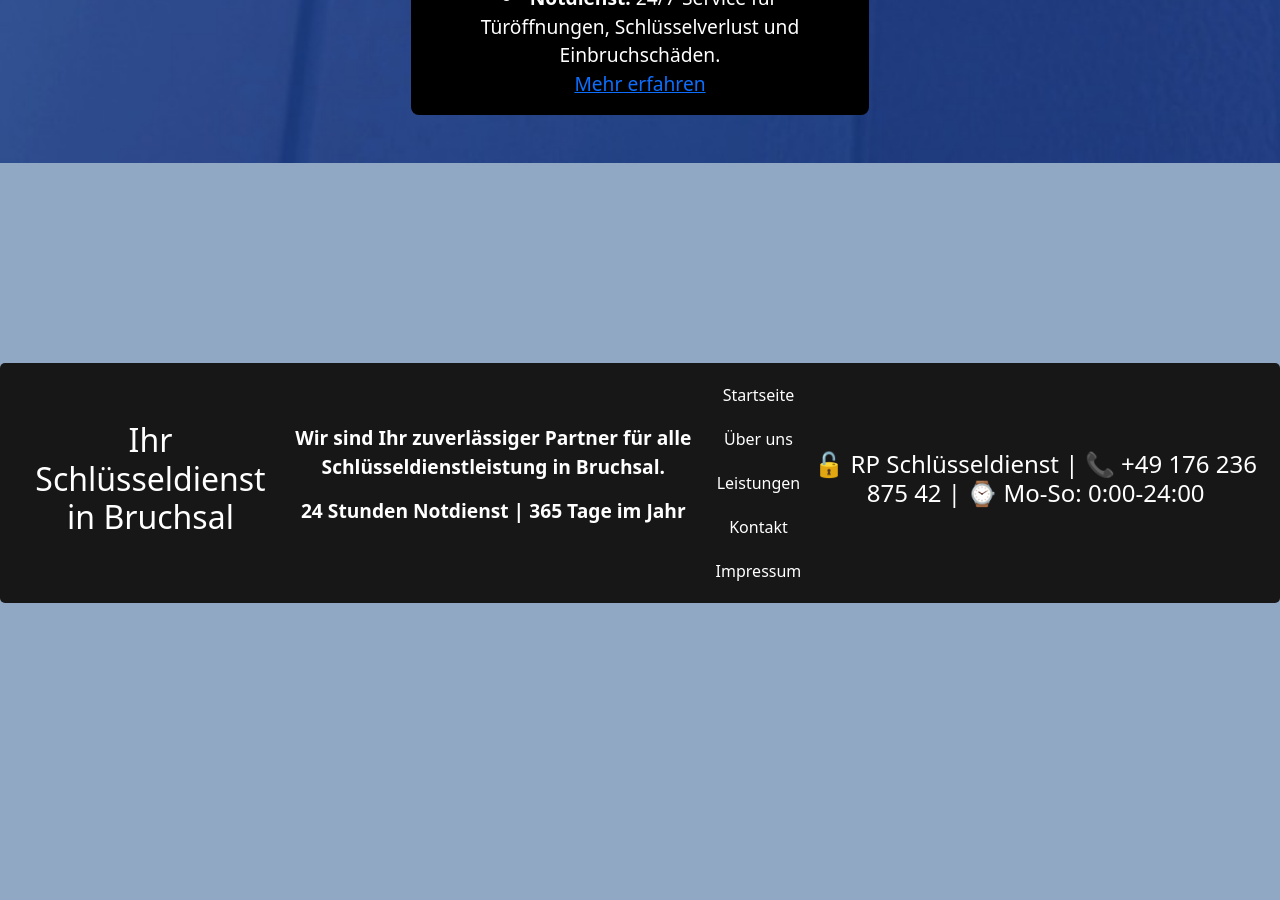
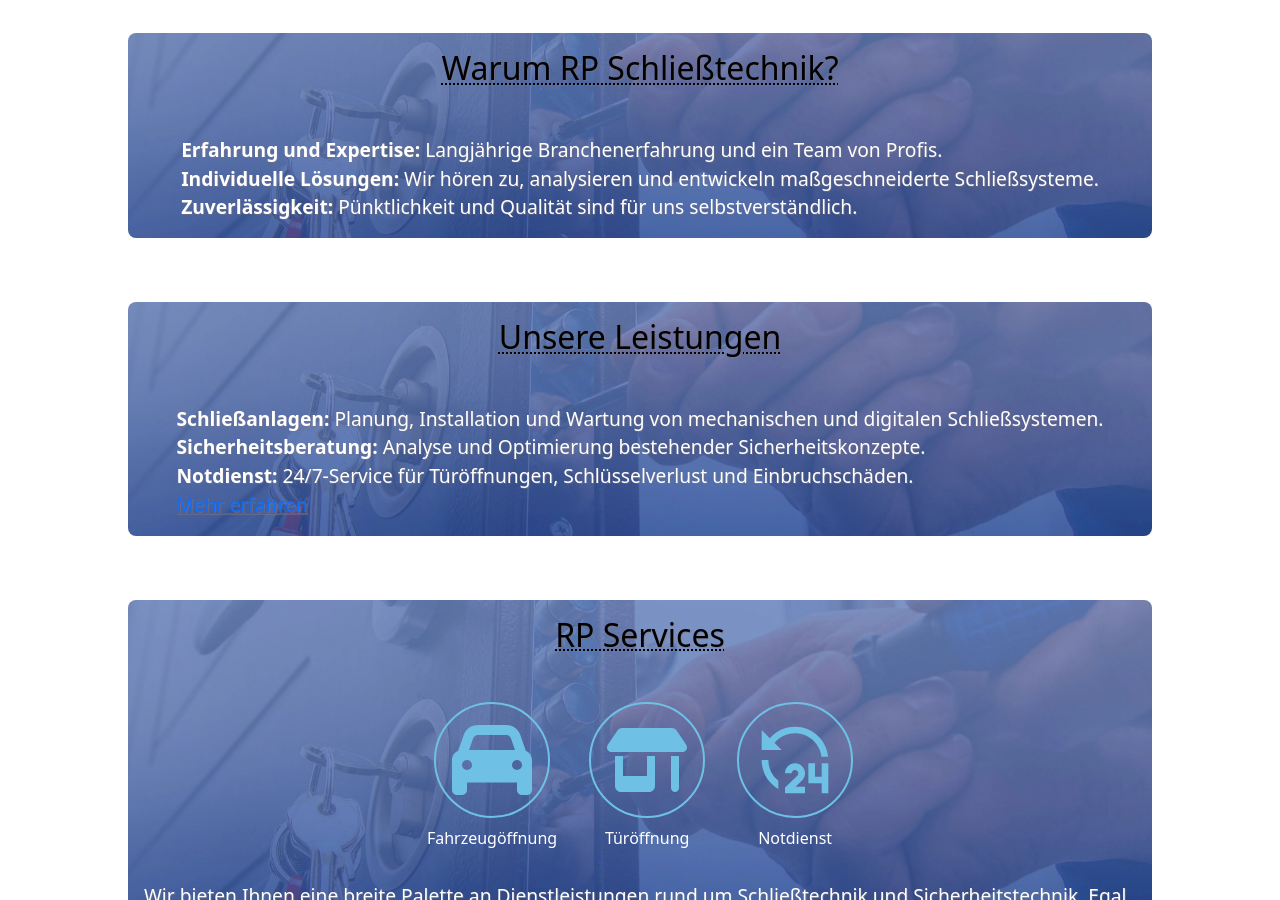
Before and after one commit to OGDeniz/RP-Schliesstechnik, a Next.js app: page / in a window 1280 px wide. Shown: the part 1900-2800 px from the top of the page. Before the commit the page ends 2523 px from the top, so only its background shows below. Built offline with nearby package versions, Linux system fonts and the light colour scheme.

Commit message:
Füge react-icons hinzu; aktualisiere CSS-Stile für Layout und Farben; verbessere Struktur und Inhalte der Fußzeile; passe Slider-Komponente an; erstelle neues IconLinks-Komponente.

```diff
--- /dev/null
+++ b/components/IconLinks.tsx
@@ -0,0 +1,37 @@
+// Ensure react-icons is installed and remove unused imports
+import { FaCar, FaShop } from "react-icons/fa6";
+import { MdOutlineLock } from "react-icons/md";
+import { Ri24HoursFill } from "react-icons/ri";
+import styles from "../styles/iconLinks.module.css"; // Korrektes CSS-Modul importieren
+import Link from "next/link";
+
+export default function IconLinks() {
+    return (
+        <div className={styles.containerIconLinks}>
+            <div className={styles.iconLinks}>
+                <div className={styles.iconLinksItem}>
+                    <a href="/produkte" className={styles.iconLinks}>
+                        <FaCar />
+                    </a>
+                </div>
+                <p>Fahrzeugöffnung</p> {/* Text unter dem Icon */}
+            </div>
+            <div className={styles.iconLinks}>
+                <div className={styles.iconLinksItem}>
+                    <Link href="/produkte" className={styles.iconLinks}>
+                        <FaShop />
+                    </Link>
+                </div>
+                <p>Türöffnung</p> {/* Text unter dem Icon */}
+            </div>
+            <div className={styles.iconLinks}>
+                <div className={styles.iconLinksItem}>
+                    <Link href="/produkte" className={styles.iconLinks}>
+                        <Ri24HoursFill />
+                    </Link>
+                </div>
+                <p>Notdienst</p> {/* Text unter dem Icon */}
+            </div>
+        </div>
+    );
+}
--- a/components/navigation/Fusszeile.tsx
+++ b/components/navigation/Fusszeile.tsx
@@ -11,6 +11,7 @@
 
         <h2 className="text-center">Ihr Schlüsseldienst in Bruchsal</h2>
         <div className={styles.contentzone}>
+          <div className={styles.infos}>
             <p className="text-center">
               Wir sind Ihr zuverlässiger Partner für alle Schlüsseldienstleistung
               in Bruchsal.
@@ -18,6 +19,10 @@
             <p className="text-center">
               24 Stunden Notdienst | 365 Tage im Jahr
             </p>
+          </div>
+          <h4>
+            🔓 RP Schlüsseldienst | 📞 +49 176 236 875 42 | ⌚ Mo-So: 0:00-24:00
+          </h4>
         </div>
         <div className={styles.links}>
           <Link href="/" className={styles.navLink}>
@@ -38,9 +43,6 @@
             <p className="nav-link">Impressum</p>
           </Link>
         </div>
-        <h4>
-          🔓 RP Schlüsseldienst | 📞 +49 176 236 875 42 | ⌚ Mo-So: 0:00-24:00
-        </h4>
       </div>
     </div>
 
--- a/components/ui/Slider.tsx
+++ b/components/ui/Slider.tsx
@@ -24,8 +24,10 @@
                                 priority={index === 0}
                                 quality={75}
                                 loading={index === 0 ? "eager" : "lazy"}
-                                style={{ objectFit: 'cover' }}
-                                className="rounded"
+                                style={{ objectFit: 'inherit' }}
+                                className="rounded-top"
+                                sizes="(max-width: 768px) 100vw, (max-width: 1200px) 50vw, 33vw"
+
                             />
                         </div>
                     </Carousel.Item>
--- a/next.config.ts
+++ b/next.config.ts
@@ -1,7 +1,7 @@
 /** @type {import('next').NextConfig} */
 const nextConfig = {
     reactStrictMode: true,
-    //  output: "export", // Generiert statische Seiten für "out/"-Ordner
+    //output: "export", // Generiert statische Seiten für "out/"-Ordner
     trailingSlash: true, // Stellt sicher, dass alle URLs mit "/" enden
 
     images: {
--- a/package.json
+++ b/package.json
@@ -40,6 +40,7 @@
     "react": "^19.1.0",
     "react-bootstrap": "latest",
     "react-dom": "^19.1.0",
+    "react-icons": "^5.5.0",
     "react-router-dom": "^6.14.1",
     "react-slick": "^0.30.3",
     "sass": "^1.69.5",
--- a/pages/index.tsx
+++ b/pages/index.tsx
@@ -8,6 +8,7 @@
 import Link from "next/link";
 import Image from "next/image";
 import cardStyles from "../styles/cards.module.css";
+import IconLinks from "../components/IconLinks";
 
 
 
@@ -47,8 +48,8 @@
       <Slider images={sliderImages} className={homeStyles.slider} />
 
 
-      <div className={homeStyles.three}>
-        <div className={homeStyles.two} >
+
+      <div className={homeStyles.three} >
 
         <h2>Über uns – RP Schließtechnik</h2>
         <p className={homeStyles.description}>
@@ -64,13 +65,13 @@
           alt="Schlüsseldienst Bild 4"
           sizes="(max-width: 768px) 100vw, (max-width: 1200px) 50vw, 33vw"
 
-            width={500}
-            height={500}
+          width={1920}
+          height={1080}
           className={cardStyles.cardImage}
         />
       </div>
 
-        <div className={homeStyles.two} >
+      <div className={homeStyles.three} >
         <h2>Unser Anspruch</h2>
         <ul className={homeStyles.description}>
           <li>
@@ -85,7 +86,7 @@
         </ul>
       </div>
 
-        <div className={homeStyles.two} >
+      <div className={homeStyles.three} >
 
         <h2>Unsere Vision</h2>
         <p className={homeStyles.description}>
@@ -93,7 +94,7 @@
         </p>
       </div>
 
-        <div className={homeStyles.two} >
+      <div className={homeStyles.three} >
         <h2>Warum RP Schließtechnik?</h2>
         <ul className={homeStyles.description}>
           <li>
@@ -107,9 +108,9 @@
           </li>
         </ul>
       </div >
-      </div >
+
       <div className={homeStyles.three} >
-        <div className={homeStyles.two} >
+
         <h2>Unsere Leistungen</h2>
         <ul className={homeStyles.description}>
           <li>
@@ -126,6 +127,21 @@
           </Link>
         </ul>
       </div>
+
+
+      <div className={homeStyles.three} >
+        <h2>RP Services</h2>
+
+        <IconLinks />
+
+        <p className={homeStyles.description}>
+          Wir bieten Ihnen eine breite Palette an Dienstleistungen rund um Schließtechnik und Sicherheitstechnik.
+
+
+          Egal, ob Sie einen Schlüssel verloren haben oder Ihre Sicherheitstechnik auf den neuesten Stand bringen möchten – wir sind für Sie da!
+        </p>
+
+
       </div>
     </div >
   );
--- a/styles/fusszeile.module.css
+++ b/styles/fusszeile.module.css
@@ -1,6 +1,7 @@
 .fusszeileContainer {
     display: flex;
-    justify-content: space-between;
+    flex-direction: row;
+    justify-content: space-around;
     align-items: center;
     background-color: var(--dark);
     color: var(--light);
@@ -39,6 +40,18 @@
     font-size: 1rem;
 }
 
+.contentzone {
+    display: flex;
+    flex-direction: column;
+    justify-content: center;
+    align-items: center;
+    padding: 20px;
+    background-color: var(--light);
+    border-radius: 5px;
+    margin-top: 20px;
+    background-color: var(--dark);
+}
+
 @media screen and (max-width: 768px) {
     .fusszeileContainer {
         flex-direction: column;
--- a/styles/home.module.css
+++ b/styles/home.module.css
@@ -8,40 +8,70 @@
     margin: 200px auto;
     align-items: center;
     padding-bottom: 3rem;
-    color: var(--light);
-    background-image: url("../public/bilder/bg.jpg");
-    background-size: cover;
+    color: var(--primary-dark);
+    background-color: var(--light);
 
 }
 
-.one {
-    margin-top: 2rem;
-    width: 80%;
-}
 
-.two {
-    margin-top: 1rem;
-    width: 45%;
-    border-radius: 8px;
-    padding: 1rem;
-    background-color: var(--primary-dark);
-}
-
-.two:hover {
-    background-color: var(--primary);
-    transition: 0.5s;
-}
 
 
 .three {
     display: flex;
-    flex-wrap: wrap;
+    flex-direction: column;
+    flex-wrap: wrap-reverse;
     justify-content: center;
+
+    align-items: center;
     gap: 2rem;
+    margin-top: 2rem;
+    width: 80%;
+    padding: 1rem;
+    border-radius: 8px;
+
+    background-color: var(--primary-dark);
+
+    background-image: url("../public/bilder/bg.jpg");
+    background-size: cover;
+    background-position: center;
+    background-repeat: no-repeat;
+    background-attachment: fixed;
+}
+
+.three h2 {
+    font-size: 2rem;
+    margin-bottom: 1rem;
+    color: var(--primary-dark);
+    text-shadow: 1px 1px rgba(134, 117, 118, 0.479);
+    text-align: center;
+    text-decoration: underline;
+    text-decoration-color: var(--primary-dark);
+    text-decoration-thickness: 2px;
+    text-underline-offset: 0.2rem;
+    text-decoration-style: dotted;
+    text-decoration-skip-ink: auto;
+    text-decoration-skip: ink;
+    text-decoration-line: underline;
+}
+
+.three p {
+    font-size: 1.2rem;
+    margin-bottom: 1rem;
+    color: var(--light);
+    text-align: start;
+    margin: 0;
+
+    padding: 0;
+}
+
+.three ul {
+    list-style: none;
+    margin: 0;
+    padding: 0;
 }
 
 .description {
-    text-align: center;
+    text-align: start;
     font-size: 1.2rem;
     margin: 0;
     list-style: -moz-element("•");
@@ -51,8 +81,24 @@
     padding-left: 1rem;
     padding-right: 1rem;
     color: var(--light);
+    text-shadow: 1px 1px rgba(134, 117, 118, 0.479);
+}
 
+.four {
+    display: flex;
+    flex-direction: column;
+    justify-content: center;
+    align-items: center;
+    gap: 2rem;
+    margin-top: 2rem;
+    width: 80%;
+    padding: 1rem;
+    border-radius: 8px;
+    background-image: url("../public/bilder/bg.jpg");
+    background-color: var(--primary-dark);
+    color: var(--light);
 }
+
 
 .leftSection,
 .rightSection {
@@ -82,6 +128,9 @@
 
 .mainSlider {
     .mainSlider {
+        display: flex;
+        flex-wrap: wrap;
+        position: relative;
         width: 100%;
         height: 100%;
         /* Füllt die gesamte Höhe der Spalte */
@@ -90,6 +139,9 @@
         border-radius: 8px;
         overflow: hidden;
         animation: fadeIn 1s ease-in-out;
+
+        padding: 0;
+        unicode-bidi: isolate;
     }
 
 }
--- /dev/null
+++ b/styles/iconLinks.module.css
@@ -0,0 +1,58 @@
+.containerIconLinks {
+    display: flex;
+    flex-direction: row;
+    justify-content: center;
+    align-items: flex-start;
+    /* Icons und Text oben ausrichten */
+    gap: 2rem;
+    /* Abstand zwischen den Icon-Gruppen */
+}
+
+.iconLinks {
+    display: flex;
+    flex-direction: column;
+    /* Icons und Text vertikal anordnen */
+    justify-content: center;
+    align-items: center;
+    /* Zentrierung */
+    gap: 0.5rem;
+    /* Abstand zwischen Icon und Text */
+    color: var(--primary);
+    font-size: 5rem;
+    transition: color 0.3s ease-in-out;
+}
+
+.iconLinks:hover {
+    color: var(--secondary);
+}
+
+.iconLinksItem {
+    display: flex;
+    /* Sicherstellen, dass Icons korrekt angezeigt werden */
+    justify-content: center;
+    align-items: center;
+    text-decoration: none;
+    color: var(--light);
+    font-size: 5rem;
+    border: 2px solid var(--primary);
+    border-radius: 50%;
+    padding: 1rem;
+    box-sizing: border-box;
+    transition: color 0.3s ease-in-out, border-color 0.3s ease-in-out;
+}
+
+.iconLinksItem:hover {
+    color: var(--secondary);
+    border-color: var(--light);
+}
+
+.iconLinks p {
+    font-size: 1rem;
+    /* Textgröße für Beschriftungen */
+    color: var(--light);
+    /* Textfarbe */
+    margin: 0;
+    /* Standardabstand entfernen */
+    text-align: center;
+    /* Zentrierung des Textes */
+}
--- a/styles/main.css
+++ b/styles/main.css
@@ -41,8 +41,8 @@
 
 body {
   font-family: var(--font-family-primary);
-  color: var(--dark);
-  background: var(--priamry-light) !important;
+  color: var(--light);
+  background-color: var(--primary-dark);
   line-height: 1.6;
 }
 
```
Also changed, not shown: 1 other file (tests, documents, lock files or other folders). Lines whose indentation alone changed are shown as unchanged.
